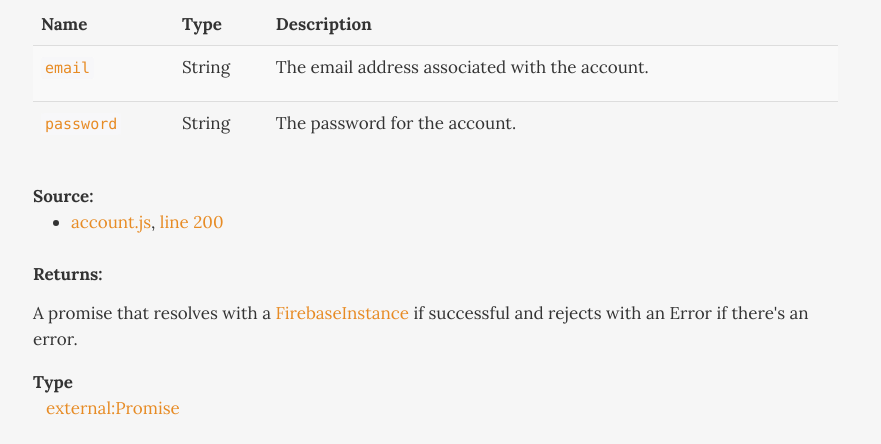
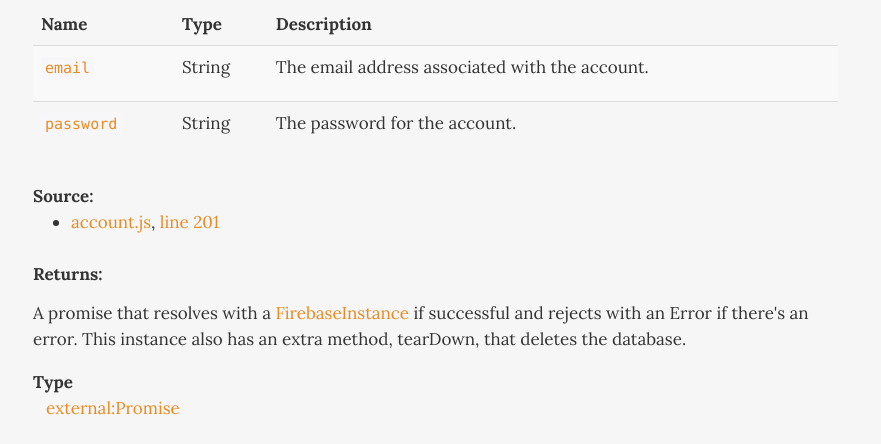
Before and after one commit to casetext/firebase-admin, a website: page FirebaseAccount.html in a window 1280 px wide. Shown: the part 986-1430 px from the top of the page, without its empty margins (0-881 px from the left). Drawn offline with Linux system fonts and the light colour scheme.

Commit message:
Update docs

```diff
--- a/FirebaseAccount.html
+++ b/FirebaseAccount.html
@@ -421,7 +421,7 @@ with the specified username and password. A convenience method.</p>
 		<ul class="dummy">
 			<li>
 				<a href="account.js.html">account.js</a>,
-				 <a href="account.js.html#sunlight-1-line-200">line 200</a>
+				 <a href="account.js.html#sunlight-1-line-201">line 201</a>
 			</li>
 		</ul>
 	</dd>
@@ -450,7 +450,8 @@ with the specified username and password. A convenience method.</p>
 <div class="param-desc">
     <p>A promise that resolves with a
 <a href="FirebaseInstance.html">FirebaseInstance</a> if successful and rejects with an Error if
-there's an error.</p>
+there's an error. This instance also has an extra method, tearDown, that
+deletes the database.</p>
 </div>
 
 
```
Also changed, not shown: account.js.html (+13 -2 lines).
